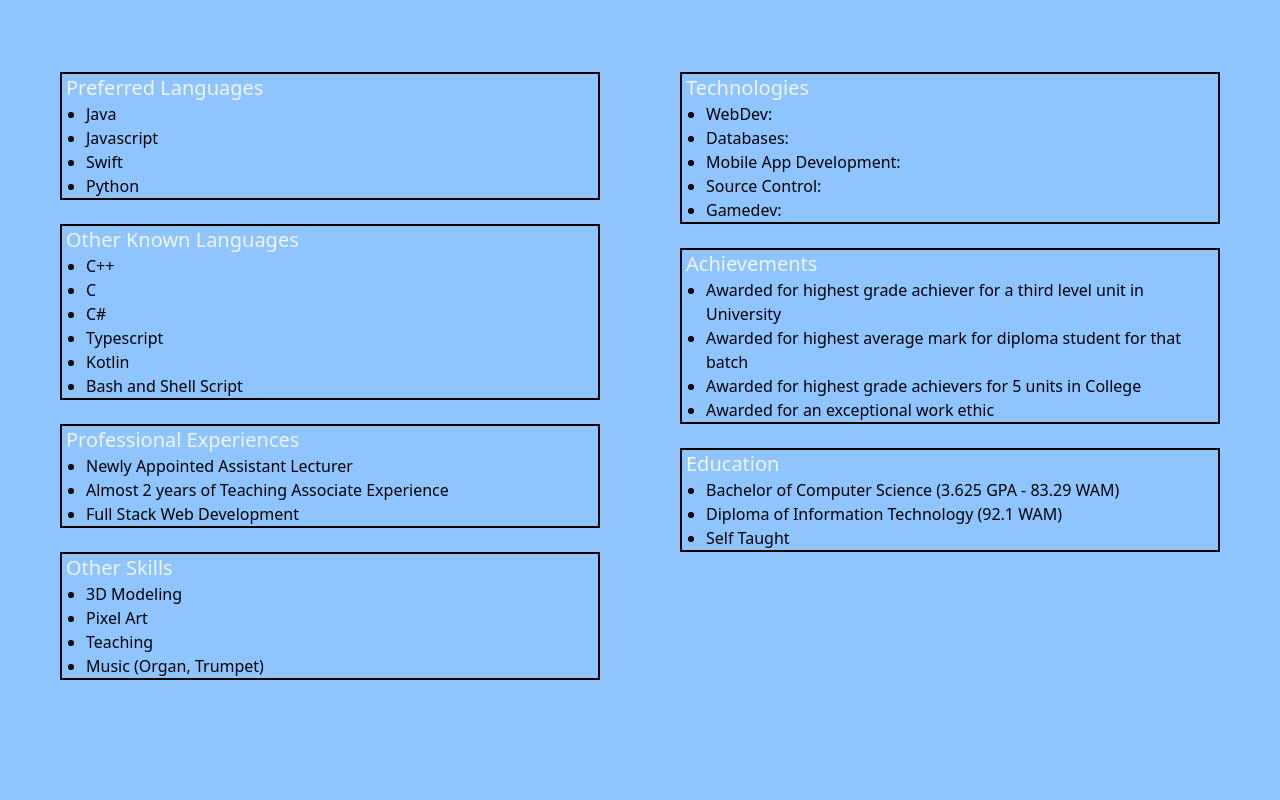
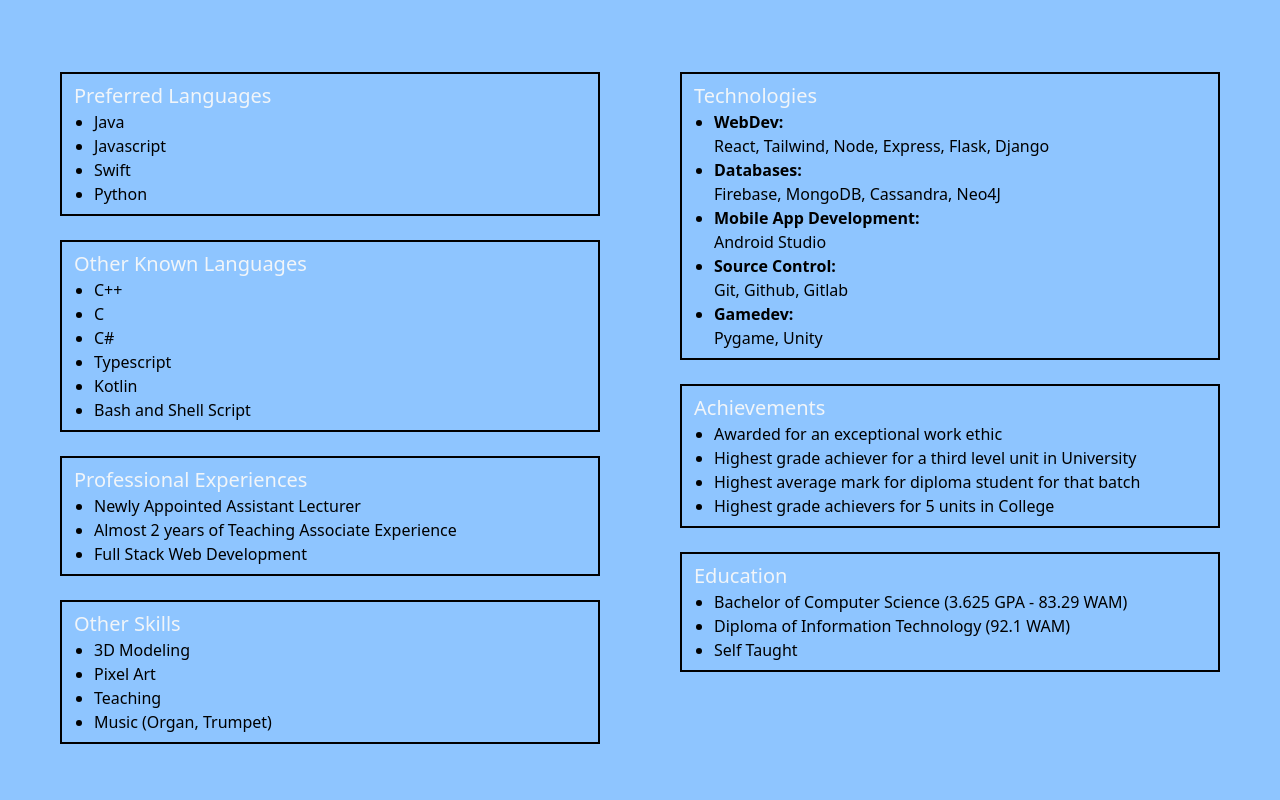
Before and after one commit to XrayenJN/PersonalWebsite, a React (Vite) app: page /skills in a window 1280 px wide. Shown: the top 800 px of the page. Built offline with nearby package versions, Linux system fonts and the light colour scheme.

Commit message:
fix: Edit the text

```diff
--- a/src/components/skillpage/SkillLists.jsx
+++ b/src/components/skillpage/SkillLists.jsx
@@ -3,7 +3,7 @@
     <section className="flex justify-around p-15 space-x-20 m:flex-row ssm:flex-col space-y-10">
       <div className="w-1/2 ssm:w-fit">
         <div className="py-3">
-          <div className="border-2 border-solid border-white-800">
+          <div className="border-2 border-solid border-white-800 p-2">
             {/* Preferred Languages */}
             <h1 className="text-xl text-slate-100 px-1">Preferred Languages</h1>
             <ul className="list-disc px-6">
@@ -15,7 +15,7 @@
           </div>
         </div>
         <div className="py-3">
-          <div className="border-2 border-solid border-white-800">
+          <div className="border-2 border-solid border-white-800 p-2">
             {/* Other known languages */}
             <h1 className="text-xl text-slate-100 px-1">Other Known Languages</h1>
             <ul className="list-disc px-6">
@@ -29,7 +29,7 @@
           </div>
         </div>
         <div className="py-3">
-          <div className="border-2 border-solid border-white-800">
+          <div className="border-2 border-solid border-white-800 p-2">
             {/* Professional Experiences */}
             <h1 className="text-xl text-slate-100 px-1">Professional Experiences</h1>
             <ul className="list-disc px-6">
@@ -40,7 +40,7 @@
           </div>
         </div>
         <div className="py-3">
-          <div className="border-2 border-solid border-white-800">
+          <div className="border-2 border-solid border-white-800 p-2">
             {/* Other Skills */}
             <h1 className="text-xl text-slate-100 px-1">Other Skills</h1>
             <ul className="list-disc px-6">
@@ -54,32 +54,37 @@
       </div>
       <div className="w-1/2 ssm:w-fit">
         <div className="py-3">
-          <div className="border-2 border-solid border-white-800">
+          <div className="border-2 border-solid border-white-800 p-2">
             {/* Technologies */}
             <h1 className="text-xl text-slate-100 px-1">Technologies</h1>
             <ul className="list-disc px-6">
-              <li>WebDev:</li>
-              <li>Databases:</li>
-              <li>Mobile App Development:</li>
-              <li>Source Control:</li>
-              <li>Gamedev:</li>
+              <li className="font-bold">WebDev:</li>
+              <p>React, Tailwind, Node, Express, Flask, Django</p>
+              <li className="font-bold">Databases:</li>
+              <p>Firebase, MongoDB, Cassandra, Neo4J</p>
+              <li className="font-bold">Mobile App Development:</li>
+              <p>Android Studio</p>
+              <li className="font-bold">Source Control:</li>
+              <p>Git, Github, Gitlab</p>
+              <li className="font-bold">Gamedev:</li>
+              <p>Pygame, Unity</p>
             </ul>
           </div>
         </div>
         <div className="py-3">
-          <div className="border-2 border-solid border-white-800">
+          <div className="border-2 border-solid border-white-800 p-2">
             {/* Achievements */}
             <h1 className="text-xl text-slate-100 px-1">Achievements</h1>
             <ul className="list-disc px-6">
-              <li>Awarded for highest grade achiever for a third level unit in University</li>
-              <li>Awarded for highest average mark for diploma student for that batch</li>
-              <li>Awarded for highest grade achievers for 5 units in College</li>
               <li>Awarded for an exceptional work ethic</li>
+              <li>Highest grade achiever for a third level unit in University</li>
+              <li>Highest average mark for diploma student for that batch</li>
+              <li>Highest grade achievers for 5 units in College</li>
             </ul>
           </div>
         </div>
         <div className="py-3">
-          <div className="border-2 border-solid border-white-800">
+          <div className="border-2 border-solid border-white-800 p-2">
             {/* Education */}
             <h1 className="text-xl text-slate-100 px-1">Education</h1>
             <ul className="list-disc px-6">
```
